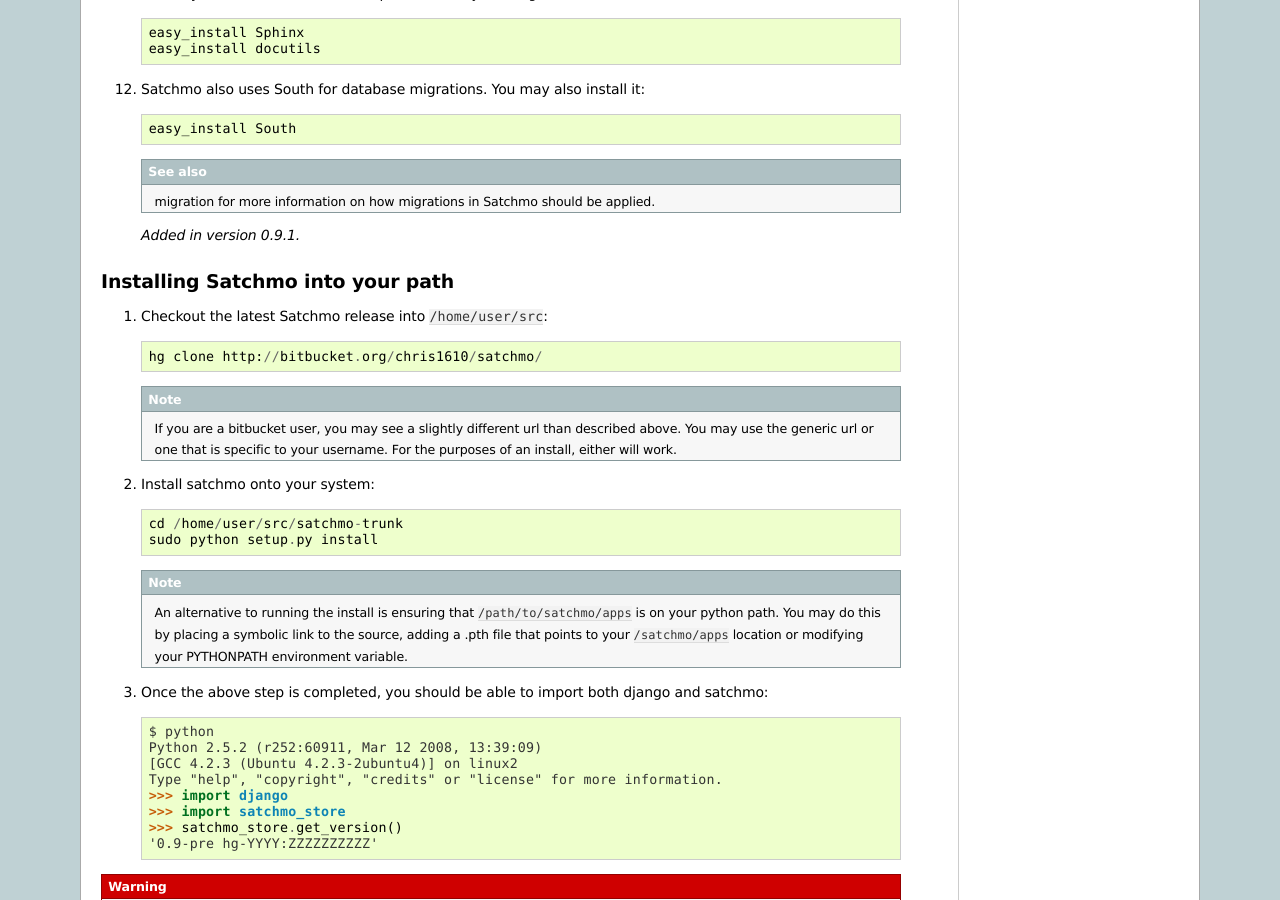
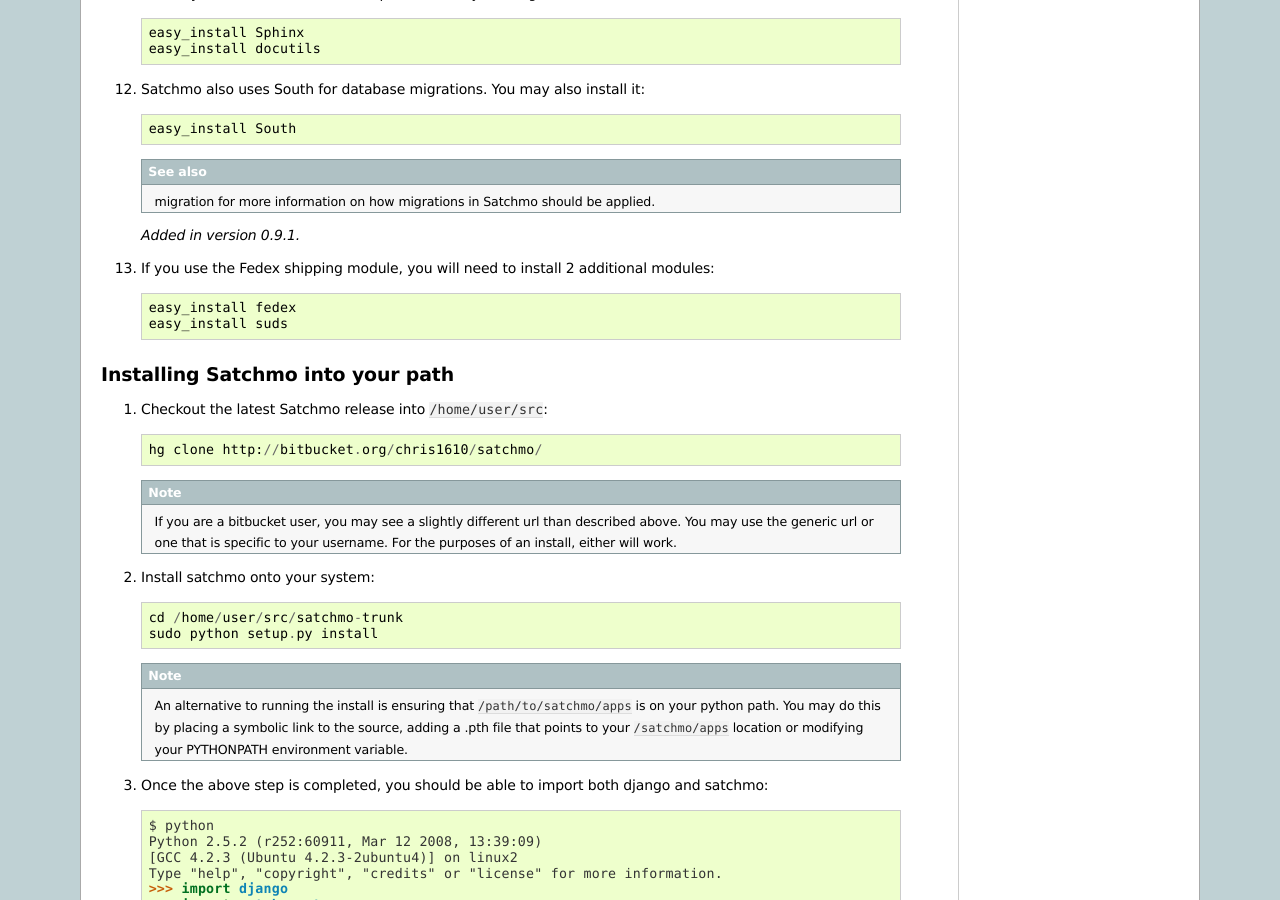
Before and after one commit to opencoca/WEB-Satchmo, a Sphinx documentation site: the page built from docs/new_installation.txt, in a window 1280 px wide and 900 px high, scrolled down 2297 px. Built offline with Sphinx 7.4.7, drawn with Linux system fonts in a browser that asks for light colours; pages that are not in the unit, such as notebooks, are missing from menus.

Commit message:
Doc updates to reflect the new modules.

```diff
--- a/docs/new_installation.txt
+++ b/docs/new_installation.txt
@@ -135,6 +135,11 @@
 
    .. versionadded:: 0.9.1
 
+#. If you use the Fedex shipping module, you will need to install 2 additional modules::
+
+     easy_install fedex
+     easy_install suds
+
 Installing Satchmo into your path
 ---------------------------------
 
```
Also changed, not shown: docs/shipping.txt (+9 -3 lines).
